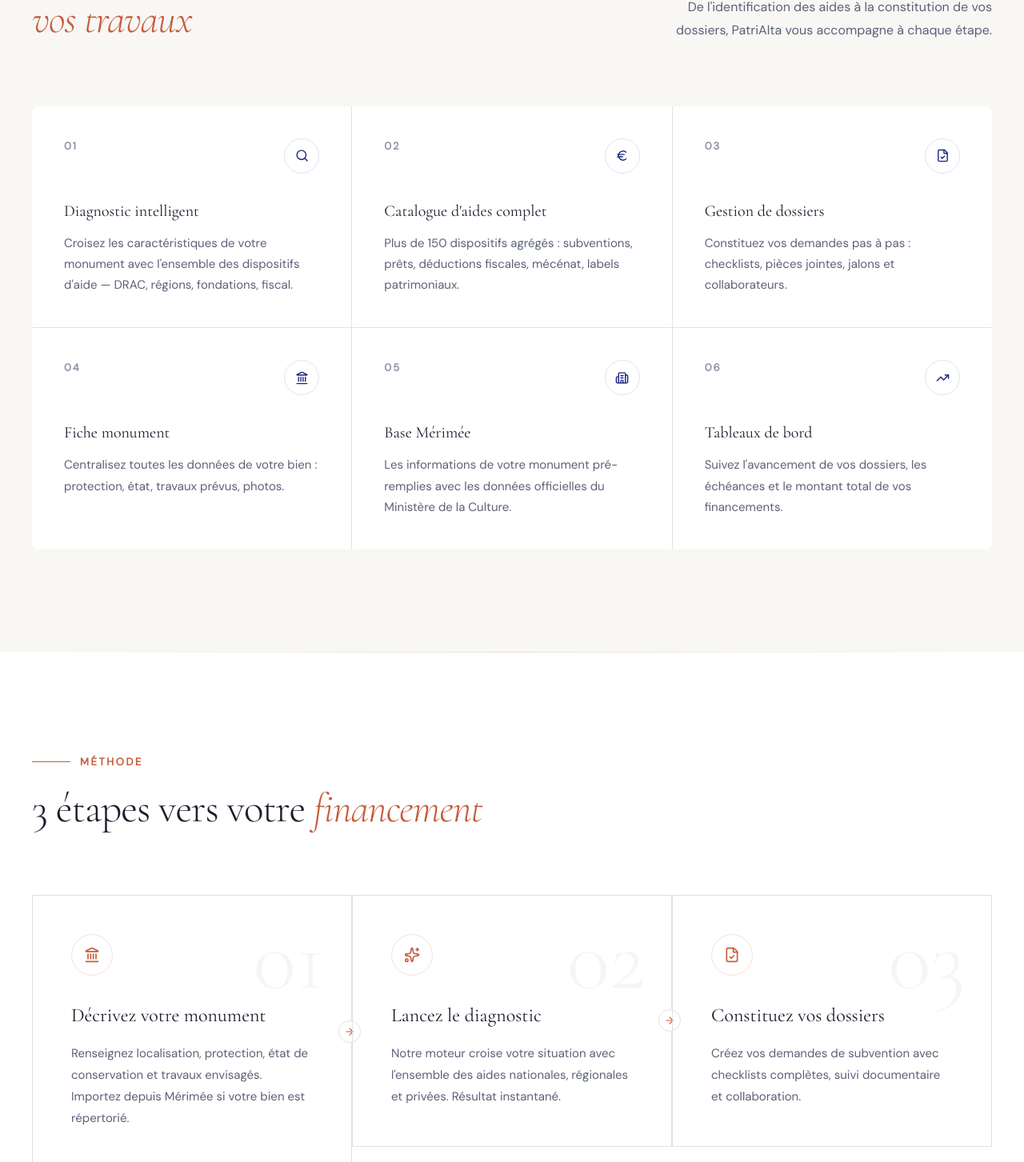
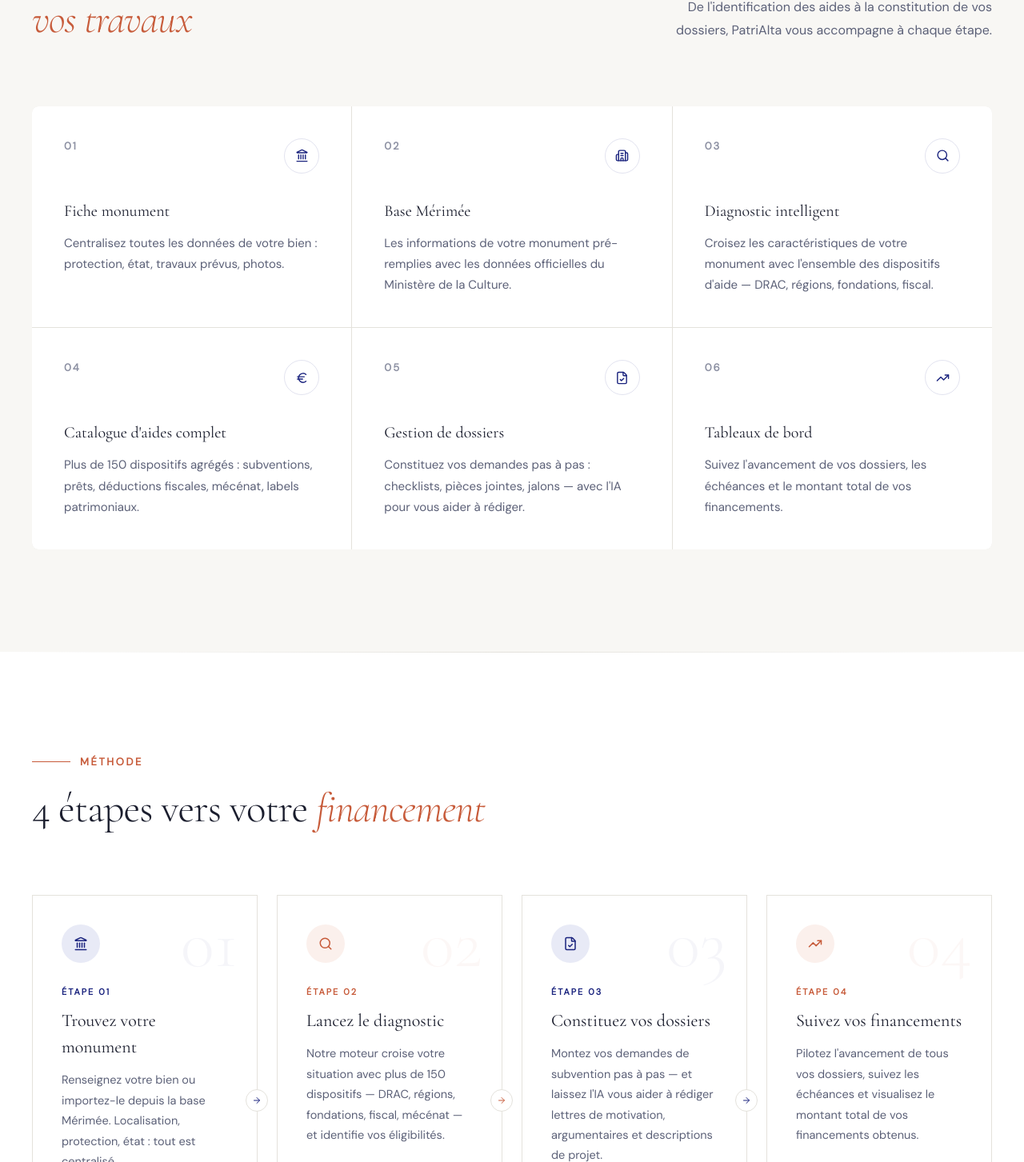
Before and after one commit to EpsilonFO/monumia, a React (Vite) app in the folder landing/: page / in a window 1280 px wide. Shown: the part 1347-2800 px from the top of the page at 80% size. Built offline with nearby package versions, Linux system fonts and the light colour scheme; no server answers.

Commit message:
fix: values in landing page

```diff
--- a/landing/src/LandingPage.tsx
+++ b/landing/src/LandingPage.tsx
@@ -7,7 +7,6 @@ import {
   Building2,
   Users,
   HardHat,
-  Sparkles,
   TrendingUp,
   Landmark,
   Clock,
@@ -227,7 +226,7 @@ export function LandingPage() {
             <div className="mt-12 flex flex-col sm:flex-row items-start gap-12 sm:items-end justify-between">
               <p className="max-w-lg text-[17px] leading-[1.75]" style={{ color: C.textMuted }}>
                 PatriAlta identifie les subventions, déductions fiscales et dispositifs de mécénat
-                auxquels vos monuments sont éligibles — puis vous aide à monter vos dossiers.
+                auxquels vos monuments sont éligibles — puis vous aide à monter vos dossiers à l'aide de l'IA.
               </p>
 
               <div className="flex flex-col sm:flex-row items-start sm:items-center gap-5 shrink-0">
@@ -253,13 +252,13 @@ export function LandingPage() {
           <Reveal delay={350}>
             <div className="mt-10 flex flex-wrap items-center gap-8 text-[14px] font-medium" style={{ color: C.textLight }}>
               <span className="flex items-center gap-2">
-                <CheckCircle2 className="h-4 w-4" style={{ color: C.terra }} />100 % gratuit
+                <CheckCircle2 className="h-4 w-4" style={{ color: C.terra }} />Recherche d'aide gratuite
               </span>
               <span className="flex items-center gap-2">
                 <Shield className="h-4 w-4" style={{ color: C.royal }} />Données sécurisées
               </span>
               <span className="flex items-center gap-2">
-                <Clock className="h-4 w-4" style={{ color: C.terra }} />Résultat instantané
+                <Clock className="h-4 w-4" style={{ color: C.terra }} />Résultat en 2 minutes
               </span>
             </div>
           </Reveal>
@@ -275,12 +274,11 @@ export function LandingPage() {
       <section className="relative py-24 px-6 lg:px-10" style={{ background: C.bgAlt }}>
         <div className="absolute inset-x-0 top-0 h-px" style={{ background: `linear-gradient(to right, transparent, ${C.border}, transparent)` }} />
         <div className="mx-auto max-w-7xl">
-          <div className="grid grid-cols-2 lg:grid-cols-4 gap-y-14 gap-x-8">
+          <div className="grid grid-cols-2 lg:grid-cols-3 gap-y-14 gap-x-8">
             {([
               { n: 440000, s: '', label: 'Monuments en France' },
               { n: 150, s: '+', label: 'Aides référencées' },
-              { n: 18, s: '', label: 'Régions couvertes' },
-              { n: 50, s: '%', label: 'Financement moyen' },
+              { n: 13, s: '', label: 'Régions couvertes' },
             ] as const).map((d, i) => (
               <Reveal key={d.label} delay={i * 100}>
                 <div className="group">
@@ -330,11 +328,11 @@ export function LandingPage() {
 
           <div className="grid gap-px sm:grid-cols-2 lg:grid-cols-3 rounded-lg overflow-hidden" style={{ background: C.border }}>
             {([
-              { icon: Search, title: 'Diagnostic intelligent', desc: "Croisez les caractéristiques de votre monument avec l'ensemble des dispositifs d'aide — DRAC, régions, fondations, fiscal.", num: '01' },
-              { icon: Euro, title: "Catalogue d'aides complet", desc: 'Plus de 150 dispositifs agrégés : subventions, prêts, déductions fiscales, mécénat, labels patrimoniaux.', num: '02' },
-              { icon: FileCheck, title: 'Gestion de dossiers', desc: 'Constituez vos demandes pas à pas : checklists, pièces jointes, jalons et collaborateurs.', num: '03' },
-              { icon: Landmark, title: 'Fiche monument', desc: 'Centralisez toutes les données de votre bien : protection, état, travaux prévus, photos.', num: '04' },
-              { icon: Building2, title: 'Base Mérimée', desc: 'Les informations de votre monument pré-remplies avec les données officielles du Ministère de la Culture.', num: '05' },
+              { icon: Landmark, title: 'Fiche monument', desc: 'Centralisez toutes les données de votre bien : protection, état, travaux prévus, photos.', num: '01' },
+              { icon: Building2, title: 'Base Mérimée', desc: 'Les informations de votre monument pré-remplies avec les données officielles du Ministère de la Culture.', num: '02' },
+              { icon: Search, title: 'Diagnostic intelligent', desc: "Croisez les caractéristiques de votre monument avec l'ensemble des dispositifs d'aide — DRAC, régions, fondations, fiscal.", num: '03' },
+              { icon: Euro, title: "Catalogue d'aides complet", desc: 'Plus de 150 dispositifs agrégés : subventions, prêts, déductions fiscales, mécénat, labels patrimoniaux.', num: '04' },
+              { icon: FileCheck, title: 'Gestion de dossiers', desc: "Constituez vos demandes pas à pas : checklists, pièces jointes, jalons — avec l'IA pour vous aider à rédiger.", num: '05' },
               { icon: TrendingUp, title: 'Tableaux de bord', desc: "Suivez l'avancement de vos dossiers, les échéances et le montant total de vos financements.", num: '06' },
             ] as const).map((f, i) => (
               <Reveal key={f.title} delay={i * 70}>
@@ -367,7 +365,7 @@ export function LandingPage() {
         </div>
       </section>
 
-      {/* METHODE (3 etapes) */}
+      {/* METHODE — pipeline en 4 étapes */}
       <section id="methode" className="py-32 px-6 lg:px-10 relative" style={{ background: C.bgAlt }}>
         <div className="absolute inset-x-0 top-0 h-px" style={{ background: `linear-gradient(to right, transparent, ${C.border}, transparent)` }} />
 
@@ -381,69 +379,104 @@ export function LandingPage() {
               className="max-w-xl text-[clamp(2.2rem,4vw,3.8rem)] font-light leading-[1.1] tracking-[-0.02em] mb-20"
               style={{ fontFamily: "'Cormorant Garamond', serif" }}
             >
-              3 étapes vers votre{' '}
+              4 étapes vers votre{' '}
               <em className="italic" style={{ color: C.terra }}>financement</em>
             </h2>
           </Reveal>
 
-          <div className="grid lg:grid-cols-3 gap-0">
+          <div className="grid gap-6 lg:grid-cols-4">
             {([
               {
-                step: '01',
-                title: 'Décrivez votre monument',
-                desc: 'Renseignez localisation, protection, état de conservation et travaux envisagés. Importez depuis Mérimée si votre bien est répertorié.',
                 icon: Landmark,
+                title: 'Trouvez votre monument',
+                desc: "Renseignez votre bien ou importez-le depuis la base Mérimée. Localisation, protection, état : tout est centralisé.",
+                num: '01',
+                accent: C.royal,
+                accentPale: C.royalPale,
+                details: ['Import Mérimée', 'Photos & documents', 'Données de protection'],
               },
               {
-                step: '02',
+                icon: Search,
                 title: 'Lancez le diagnostic',
-                desc: "Notre moteur croise votre situation avec l'ensemble des aides nationales, régionales et privées. Résultat instantané.",
-                icon: Sparkles,
+                desc: "Notre moteur croise votre situation avec plus de 150 dispositifs — DRAC, régions, fondations, fiscal, mécénat — et identifie vos éligibilités.",
+                num: '02',
+                accent: C.terra,
+                accentPale: C.terraPale,
+                details: ['150+ dispositifs', 'Résultat en 2 minutes', 'National & régional'],
               },
               {
-                step: '03',
+                icon: FileCheck,
                 title: 'Constituez vos dossiers',
-                desc: 'Créez vos demandes de subvention avec checklists complètes, suivi documentaire et collaboration.',
-                icon: FileCheck,
+                desc: "Montez vos demandes de subvention pas à pas — et laissez l'IA vous aider à rédiger lettres de motivation, argumentaires et descriptions de projet.",
+                num: '03',
+                accent: C.royal,
+                accentPale: C.royalPale,
+                details: ['Rédaction assistée par IA', 'Checklists guidées', 'Pièces jointes'],
               },
-            ] as const).map((s, i) => (
-              <Reveal key={s.step} delay={i * 150}>
-                <div
-                  className="group relative flex flex-col p-10 lg:p-12 border -mt-px lg:mt-0 lg:-ml-px first:mt-0 first:ml-0 transition-all duration-500"
-                  style={{ borderColor: C.border }}
-                >
+              {
+                icon: TrendingUp,
+                title: 'Suivez vos financements',
+                desc: "Pilotez l'avancement de tous vos dossiers, suivez les échéances et visualisez le montant total de vos financements obtenus.",
+                num: '04',
+                accent: C.terra,
+                accentPale: C.terraPale,
+                details: ['Vue consolidée', 'Échéances', 'Montants obtenus'],
+              },
+            ] as const).map((f, i) => (
+              <Reveal key={f.title} delay={i * 100}>
+                <div className="group relative flex flex-col h-full border p-8 lg:p-9 transition-all duration-500 hover:shadow-lg hover:shadow-black/[0.03]" style={{ borderColor: C.border, background: C.bgAlt }}>
                   {/* step number — large watermark */}
                   <span
-                    className="absolute top-6 right-8 text-[7rem] font-light leading-none opacity-[0.04]"
-                    style={{ fontFamily: "'Cormorant Garamond', serif", color: C.royal }}
+                    className="absolute top-4 right-6 text-[5.5rem] font-light leading-none opacity-[0.04] pointer-events-none"
+                    style={{ fontFamily: "'Cormorant Garamond', serif", color: f.accent }}
                   >
-                    {s.step}
+                    {f.num}
                   </span>
 
-                  <div className="relative z-10">
+                  {/* icon */}
                   <div
-                      className="flex h-13 w-13 items-center justify-center rounded-full border mb-8"
-                      style={{ borderColor: `${C.terra}30`, color: C.terra }}
+                    className="flex h-12 w-12 items-center justify-center rounded-full mb-7 transition-all duration-500 group-hover:scale-105"
+                    style={{ background: f.accentPale, color: f.accent }}
                   >
-                      <s.icon className="h-5 w-5" />
+                    <f.icon className="h-[18px] w-[18px]" />
                   </div>
 
+                  {/* step label */}
+                  <span className="text-[11px] font-semibold uppercase tracking-[0.18em] mb-3" style={{ color: f.accent }}>
+                    Étape {f.num}
+                  </span>
+
                   <h3
-                      className="text-[24px] font-normal mb-4"
+                    className="text-[22px] font-normal mb-3"
                     style={{ fontFamily: "'Cormorant Garamond', serif", color: C.text }}
                   >
-                      {s.title}
+                    {f.title}
                   </h3>
-                    <p className="text-[15px] leading-[1.8] max-w-sm" style={{ color: C.textMuted }}>{s.desc}</p>
-                  </div>
+                  <p className="flex-1 text-[14.5px] leading-[1.75] mb-8" style={{ color: C.textMuted }}>{f.desc}</p>
 
-                  {/* connector arrow on desktop */}
-                  {i < 2 && (
+                  {/* detail tags */}
+                  <ul className="space-y-2.5 border-t pt-6" style={{ borderColor: C.border }}>
+                    {f.details.map((d) => (
+                      <li key={d} className="flex items-center gap-2.5 text-[12px] font-medium uppercase tracking-[0.08em]" style={{ color: C.textLight }}>
+                        <span className="h-1 w-1 rounded-full shrink-0" style={{ background: f.accent }} />
+                        {d}
+                      </li>
+                    ))}
+                  </ul>
+
+                  {/* hover accent line */}
                   <div
-                      className="hidden lg:flex absolute -right-3 top-1/2 -translate-y-1/2 z-20 h-7 w-7 items-center justify-center rounded-full"
+                    className="absolute bottom-0 left-8 right-8 h-[2px] scale-x-0 group-hover:scale-x-100 transition-transform duration-700 origin-left"
+                    style={{ background: f.accent }}
+                  />
+
+                  {/* connector arrow between cards on desktop */}
+                  {i < 3 && (
+                    <div
+                      className="hidden lg:flex absolute -right-3.5 top-1/2 -translate-y-1/2 z-20 h-7 w-7 items-center justify-center rounded-full"
                       style={{ background: C.bgAlt, border: `1px solid ${C.border}` }}
                     >
-                      <ArrowRight className="h-3.5 w-3.5" style={{ color: C.terra }} />
+                      <ArrowRight className="h-3 w-3" style={{ color: f.accent }} />
                     </div>
                   )}
                 </div>
@@ -478,7 +511,7 @@ export function LandingPage() {
                 icon: Building2,
                 title: 'Communes',
                 desc: "Identifiez les financements pour vos bâtiments publics. Pilotez la restauration de votre patrimoine communal en toute clarté.",
-                tags: ['Aides collectivités', 'Multi-monuments', 'Échéances'],
+                tags: ['Aides aux collectivités', 'Soutien Européen', 'Pré-remplissage automatique'],
                 tint: C.royalPale,
                 accent: C.royal,
               },
@@ -486,15 +519,15 @@ export function LandingPage() {
                 icon: Users,
                 title: 'Propriétaires privés',
                 desc: "Château, manoir, demeure — découvrez subventions, fiscal et mécénat accessibles aux particuliers.",
-                tags: ['Déductions fiscales', 'Fondation du Patrimoine', 'Mécénat'],
+                tags: ['Déductions fiscales', 'Subventions', 'Mécénat'],
                 tint: C.terraPale,
                 accent: C.terra,
               },
               {
                 icon: HardHat,
                 title: 'Professionnels BTP',
-                desc: "Accédez à des projets de rénovation financés. Gérez vos prospects grâce au CRM intégré.",
-                tags: ['CRM prospects', 'Intelligence financement', 'Pipeline'],
+                desc: "Accédez à des projets de rénovation financés. Collaborez avec les maîtres d'ouvrage pour restaurer le patrimoine bâti.",
+                tags: ['CRM prospects', 'Relations clients', 'Architectes partenaires'],
                 tint: C.royalPale,
                 accent: C.royal,
               },
@@ -575,7 +608,7 @@ export function LandingPage() {
 
       {/* FOOTER */}
       <footer className="relative border-t py-12 px-6 lg:px-10" style={{ borderColor: C.border, background: C.bg }}>
-        <div className="mx-auto max-w-7xl flex flex-col lg:flex-row items-center justify-between gap-8">
+        <div className="mx-auto max-w-7xl flex flex-col items-center gap-6">
           <div className="flex items-center gap-2.5 opacity-60">
             <img src="/patrialta.png" alt="PatriAlta" className="h-5" />
             <span
@@ -591,13 +624,14 @@ export function LandingPage() {
           </p>
 
           <div className="flex items-center gap-8 text-[12px] uppercase tracking-[0.12em]" style={{ color: C.textLight }}>
+            <a href="mailto:paul@patrialta.fr" className="transition-colors duration-300 hover:text-[#1A237E]">Contact</a>
             <a href="#" className="transition-colors duration-300 hover:text-[#1A237E]">Mentions légales</a>
-            <a href="#" className="transition-colors duration-300 hover:text-[#1A237E]">Contact</a>
           </div>
-        </div>
-        <p className="mt-8 text-center text-[11px] uppercase tracking-[0.15em]" style={{ color: `${C.textLight}80` }}>
+
+          <p className="text-[11px] uppercase tracking-[0.15em]" style={{ color: `${C.textLight}80` }}>
             © {new Date().getFullYear()} PatriAlta. Tous droits réservés.
           </p>
+        </div>
       </footer>
 
       {/* MARQUEE ANIMATION */}
```
Lines whose indentation alone changed are shown as unchanged.
